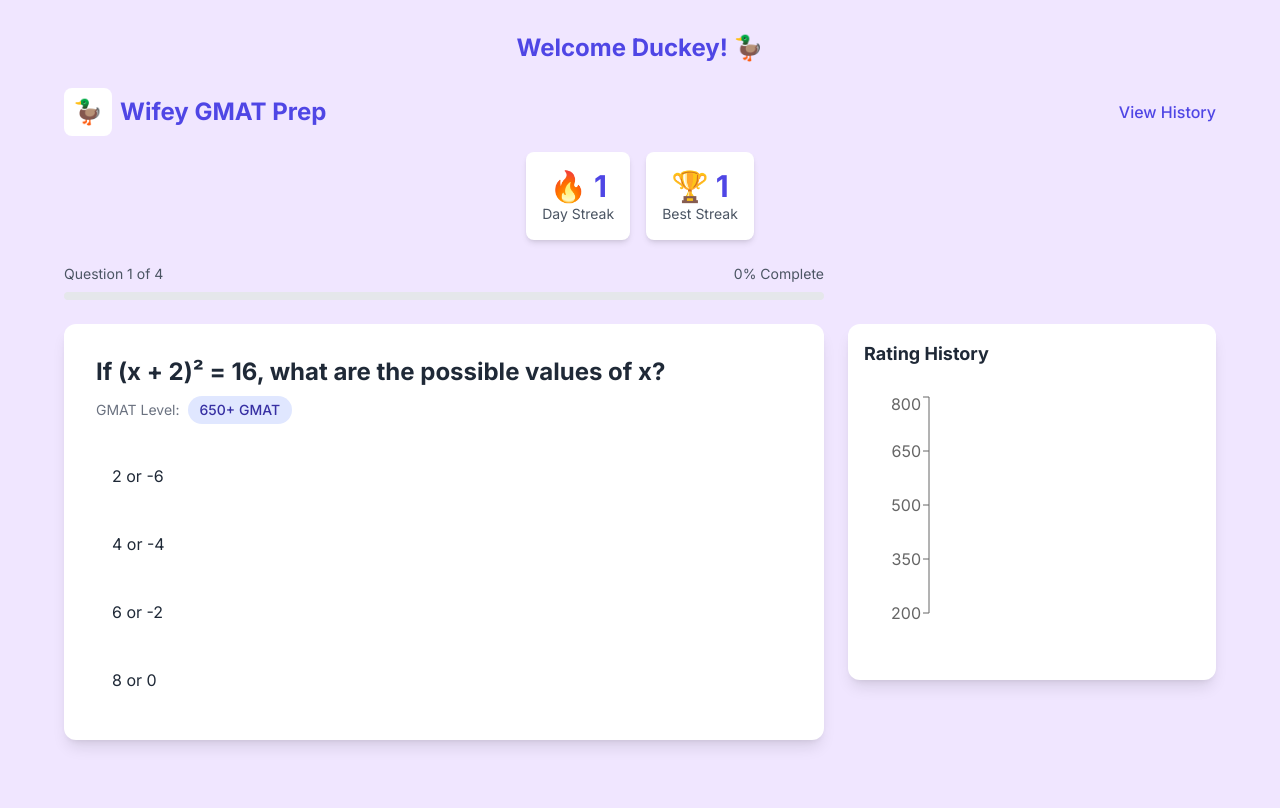
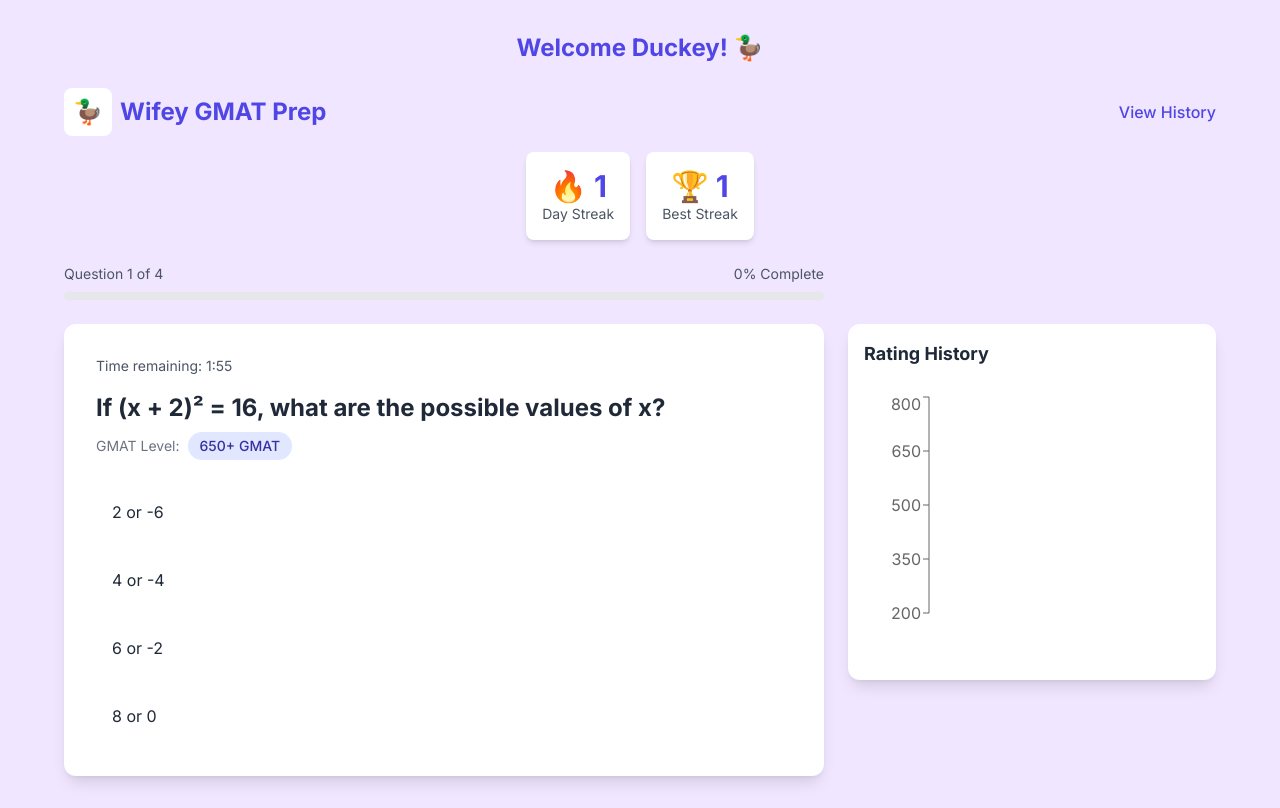
Before and after one commit to trietvuive/wifey-quiz, a Next.js app: page / in a window 1280 px wide. Built offline with nearby package versions, Linux system fonts and the light colour scheme.

Commit message:
add 2 minutes timer

```diff
--- a/src/components/QuizCard.tsx
+++ b/src/components/QuizCard.tsx
@@ -2,6 +2,7 @@ import React, { useEffect } from 'react';
 import { Question } from '@/types';
 import { useState } from 'react';
 import RatingChange from './RatingChange';
+import QuizTimer from './QuizTimer';
 
 interface QuizCardProps {
   question: Question;
@@ -25,8 +26,15 @@ export default function QuizCard({ question, onAnswer }: QuizCardProps) {
     });
   };
 
+  const handleTimeUp = () => {
+    if (selectedAnswer === null) {
+      handleAnswer(-1); // -1 indicates timeout
+    }
+  };
+
   return (
     <div className="quiz-card relative">
+      <QuizTimer onTimeUp={handleTimeUp} />
       {ratingChange && (
         <RatingChange oldRating={ratingChange.old} newRating={ratingChange.new} />
       )}
--- /dev/null
+++ b/src/components/QuizTimer.tsx
@@ -0,0 +1,31 @@
+import React, { useState, useEffect } from 'react';
+
+interface QuizTimerProps {
+  onTimeUp: () => void;
+}
+
+export default function QuizTimer({ onTimeUp }: QuizTimerProps) {
+  const [timeLeft, setTimeLeft] = useState(120); // 2 minutes in seconds
+
+  useEffect(() => {
+    if (timeLeft <= 0) {
+      onTimeUp();
+      return;
+    }
+
+    const timer = setInterval(() => {
+      setTimeLeft(prev => prev - 1);
+    }, 1000);
+
+    return () => clearInterval(timer);
+  }, [timeLeft, onTimeUp]);
+
+  const minutes = Math.floor(timeLeft / 60);
+  const seconds = timeLeft % 60;
+
+  return (
+    <div className="text-sm text-gray-600 mb-4">
+      Time remaining: {minutes}:{seconds.toString().padStart(2, '0')}
+    </div>
+  );
+}
```
